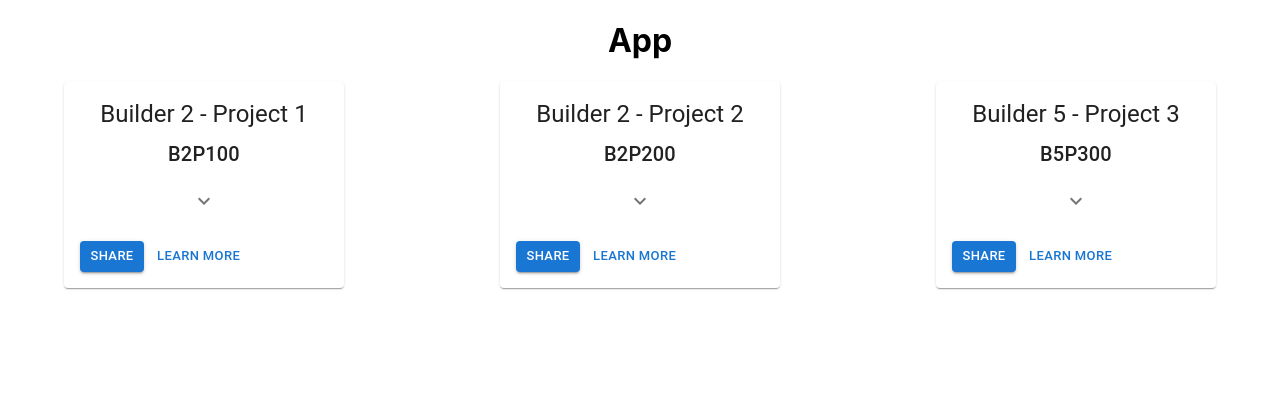
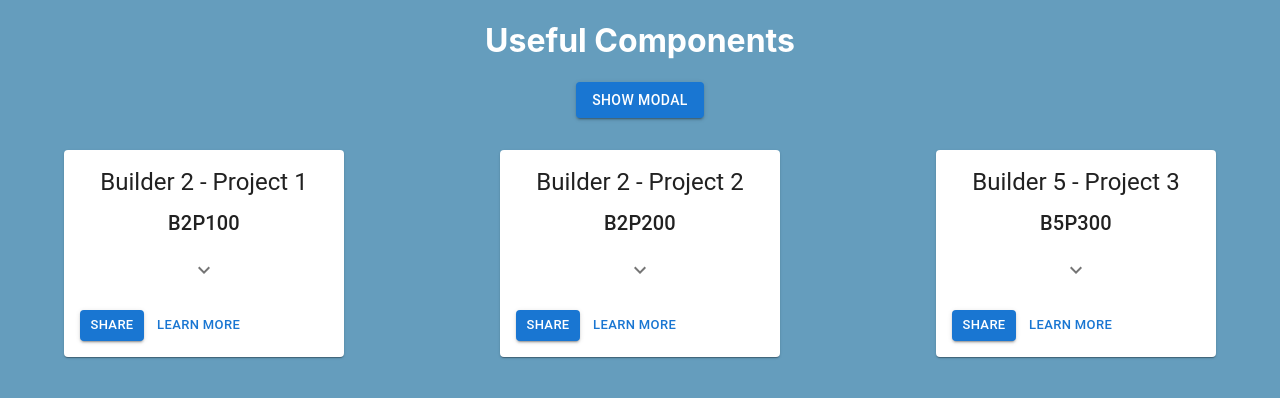
Before and after one commit to Motohoy122/react-design-patterns, a React (Create React App) app: page / in a window 1280 px wide. Shown: the top 398 px of the page. Built offline with nearby package versions, Linux system fonts and the light colour scheme.

Commit message:
Added the ControlledModal component

```diff
--- a/src/App.tsx
+++ b/src/App.tsx
@@ -1,7 +1,7 @@
-import React, {useEffect} from 'react';
-import logo from './logo.svg';
-import { Counter } from './features/counter/Counter';
+import React, {useState, useEffect} from 'react';
+import ControlledModal from './components/LayoutComponents/ControlledModal';
 import Box from '@mui/material/Box';
+import Button from '@mui/material/Button';
 import List from './components/LayoutComponents/List'
 import ProjectCard from './components/Projects/ProjectCard'
 import './App.css';
@@ -82,9 +82,34 @@ function App() {
   useEffect(() => {
       console.log("Projects ",projects)
   },[])
+
+  const [shouldShowModal, setShouldShowModal] = useState(false)
+
   return (
-    <div className="App">
-      <h1>App</h1>
+    <Box sx={{bgcolor: '#659DBD', height: '100vh', overflow: 'auto', textAlign: 'center',}}>
+      <Box sx={{ mb: 4, color: '#ffff'}}>
+        <h1>Useful Components</h1>
+
+        {/*
+          Controlled Modal ------------
+          shouldShow: boolean passed on whether or not to show the modal
+          onRequestClose: function passed to close or interact with the modal once it is open
+          children: Anything between the <ControlledModal></ControlledModal> tags will be apart
+          of the children prop that gets added to the modal making it dynamic
+        */}
+        <ControlledModal shouldShow={shouldShowModal} onRequestClose={() => {
+          setShouldShowModal(false)
+        }}>
+          <h1>Test Heading</h1>
+          <Box>
+            <p>Hello World!</p>
+            <p>Test</p>
+          </Box>
+        </ControlledModal>
+        <Button variant="contained" onClick={() => setShouldShowModal(!shouldShowModal)}>Show Modal</Button>
+
+      </Box>
+
       {/*
         items: prop is an array that is to be iterated over
         resourceName: prop of the list item that is getting passed
@@ -93,7 +118,8 @@ function App() {
       <Box sx={{display: 'flex', justifyContent: 'space-between', ml: 8, mr: 8}}>
         <List items={projects} resourceName="project" ItemComponent={ProjectCard} />
       </Box>
-    </div>
+
+    </Box>
   );
 }
 
--- /dev/null
+++ b/src/components/LayoutComponents/ControlledModal.tsx
@@ -0,0 +1,17 @@
+import {useState} from 'react'
+import Box from '@mui/material/Box';
+import Button from '@mui/material/Button';
+
+const ControlledModal = ({shouldShow, onRequestClose, children} : {shouldShow:boolean, onRequestClose:any, children:any}) => {
+
+    return shouldShow ? (
+        <Box onClick={onRequestClose} sx={{position: 'fixed', zIndex: 1, left: 0, top: 0, width: '100%', height: '100%', overflow: 'auto', bgcolor: 'rgba(0,0,0,0.5)' }}>
+            <Box onClick={e => e.stopPropagation()} sx={{bgcolor: 'white', m: '10% auto', p: '20px', width: '50%'}}>
+                {children}
+                <Button variant="contained" onClick={onRequestClose} >Close</Button>
+            </Box>
+        </Box>
+    ) : null
+}
+
+export default ControlledModal
--- a/src/components/Projects/ProjectCard.tsx
+++ b/src/components/Projects/ProjectCard.tsx
@@ -1,5 +1,4 @@
 import Card from '@mui/material/Card';
-import Box from '@mui/material/Box';
 import Accordion from '@mui/material/Accordion';
 import AccordionSummary from '@mui/material/AccordionSummary';
 import AccordionDetails from '@mui/material/AccordionDetails';
```
